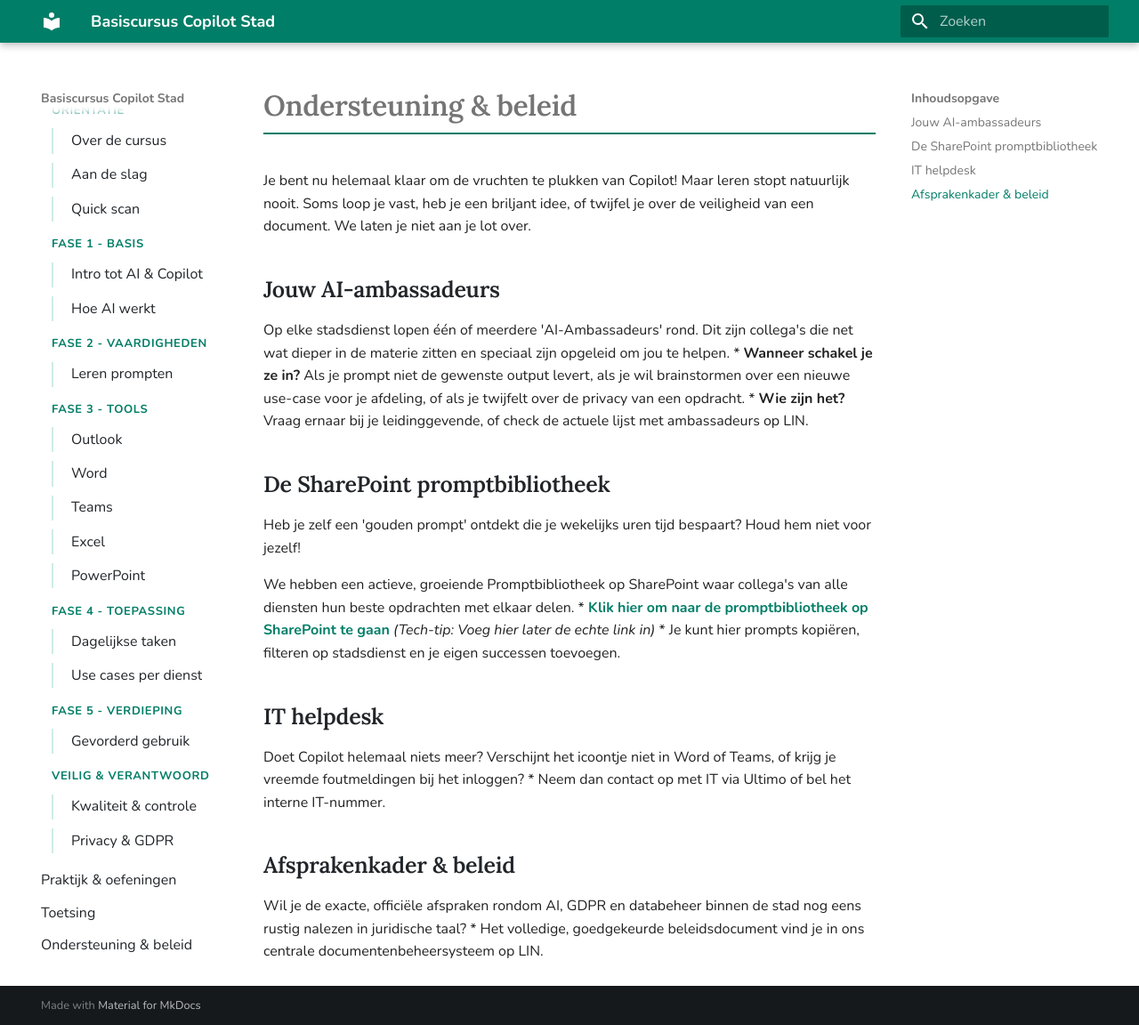
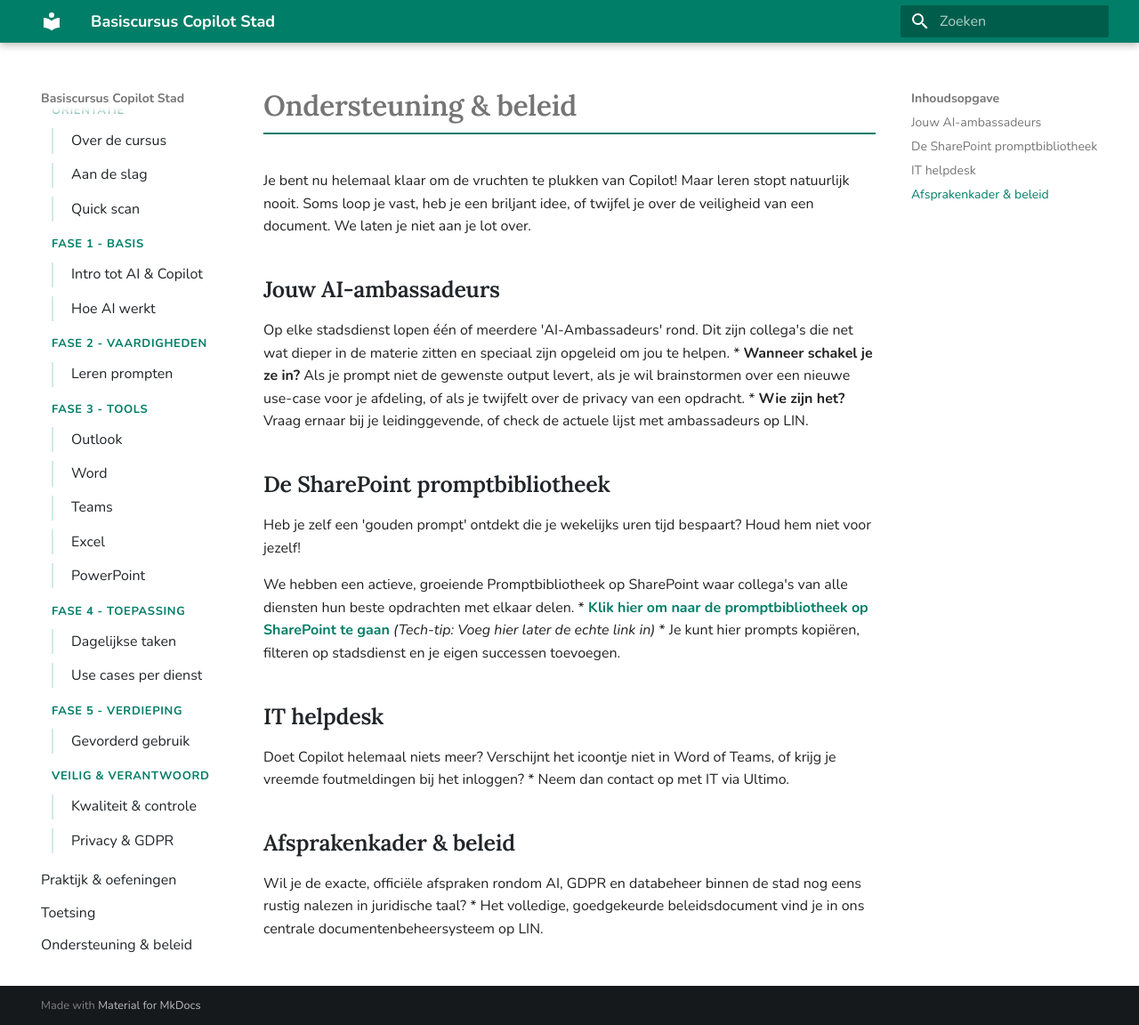
Before and after one commit to blueblot-lier/basiscursus, an MkDocs documentation site: the page built from docs/ondersteuning.md, in a window 1280 px wide and 1152 px high. Shown: the whole window at 89% size. Built offline with MkDocs 1.6.1 and Material for MkDocs 9.7.7, drawn with Linux system fonts in a browser that asks for light colours.

Commit message:
it-nummer verwijderd

```diff
--- a/docs/ondersteuning.md
+++ b/docs/ondersteuning.md
@@ -16,7 +16,7 @@
 
 ## IT helpdesk
 Doet Copilot helemaal niets meer? Verschijnt het icoontje niet in Word of Teams, of krijg je vreemde foutmeldingen bij het inloggen?
-* Neem dan contact op met IT via Ultimo of bel het interne IT-nummer.
+* Neem dan contact op met IT via Ultimo.
 
 ## Afsprakenkader & beleid
 Wil je de exacte, officiële afspraken rondom AI, GDPR en databeheer binnen de stad nog eens rustig nalezen in juridische taal?
```
Also changed, not shown: docs/index.md (+1 -1 lines), docs/orientatie/toegang.md (+1 -1 lines).
